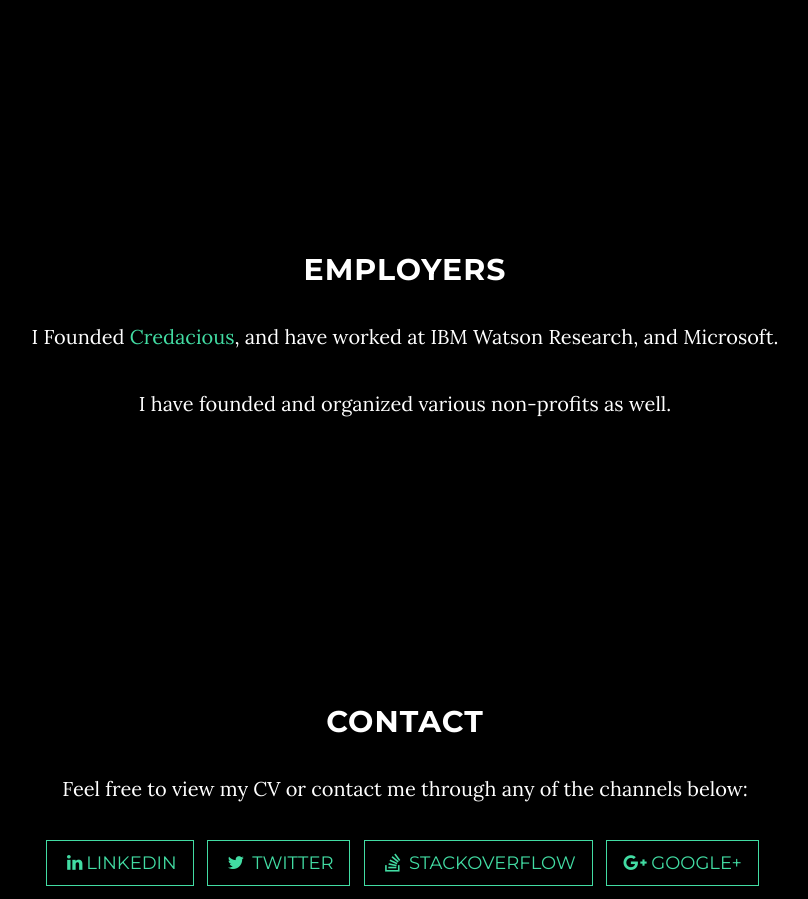
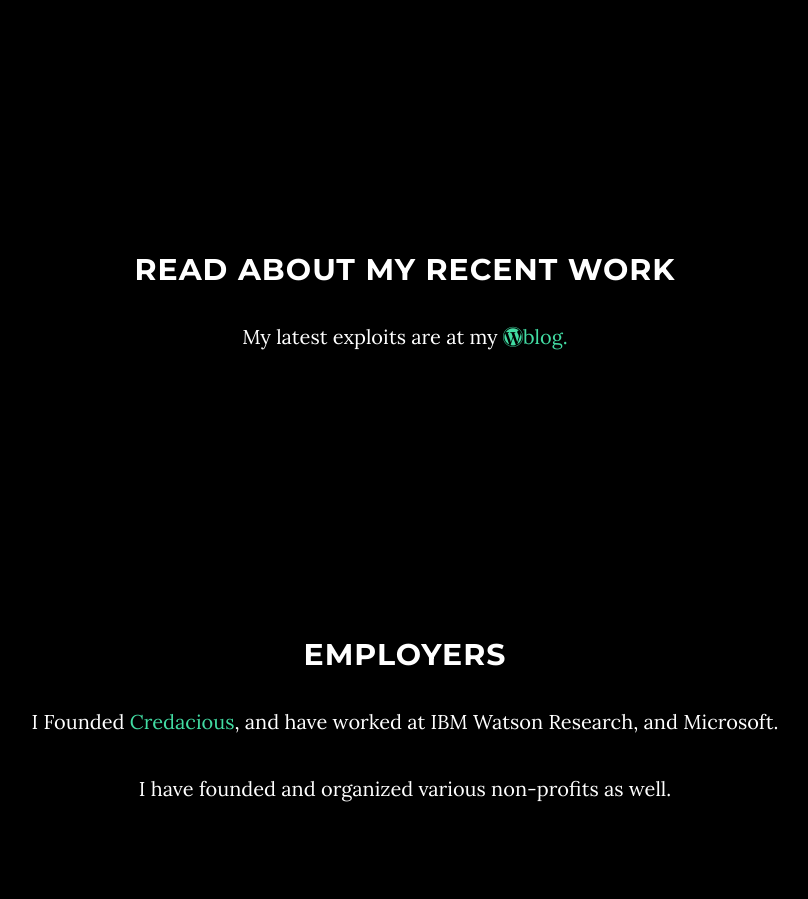
Before and after one commit to momoadeli/momoadeli.github.io, a website: page index.html in a window 1280 px wide. Shown: the part 1898-2797 px from the top of the page, without its empty margins (235-1043 px from the left). Drawn offline with nearby package versions, Linux system fonts and the light colour scheme; some packages are replaced by stand-ins of ours.

Commit message:
augment
add wp blog links

```diff
--- a/index.html
+++ b/index.html
@@ -56,6 +56,11 @@
                         <a class="page-scroll" href="#about">About</a>
                     </li>
                     <li>
+                        <a class="page-scroll" href="#wordpress">
+                            <i class="fa fa-wordpress" aria-hidden="true"></i>blog
+                        </a>
+                    </li>
+                    <li>
                         <a class="page-scroll" href="#employers">Employers</a>
                     </li>
 <!--                     <li>
@@ -110,6 +115,20 @@
             </div>
         </div>
     </section>
+
+    <!-- About Section -->
+    <section id="wordpress" class="container content-section text-center">
+                <h2>Read about my recent work</h2>
+                <p>
+                    My latest exploits are at my
+                    <a href="https://ceocredacious.wordpress.com/" target="_blank">
+                        <i class="fa fa-wordpress" aria-hidden="true"></i>blog.
+                    </a>
+
+                </p>
+            </div>
+        </div>
+    </section>
     <!-- About Section -->
     <section id="employers" class="container content-section text-center">
                 <h2>Employers</h2>
@@ -144,18 +163,24 @@
                 </p> -->
                 <ul class="list-inline banner-social-buttons">
                     <li>
-                        <a href="https://www.linkedin.com/in/momoadeli" class="btn btn-default btn-lg">
+                        <a href="https://www.linkedin.com/in/momoadeli" class="btn btn-default btn-lg" target="_blank">
                             <i class="fa fa-linkedin fa-fw"></i><span class="network-name">LinkedIn</span>
                         </a>
                     </li>
                     <li>
-                        <a href="https://twitter.com/credaciousmo" class="btn btn-default btn-lg"><i class="fa fa-twitter fa-fw"></i> <span class="network-name">Twitter</span></a>
+                        <a href="https://twitter.com/credaciousmo" class="btn btn-default btn-lg" target="_blank">
+                            <i class="fa fa-twitter fa-fw"></i> <span class="network-name">Twitter</span>
+                        </a>
                     </li>
                     <li>
-                        <a href="http://stackexchange.com/users/1877443/momo" class="btn btn-default btn-lg"><i class="fa fa-stack-overflow fa-fw"></i> <span class="network-name">StackOverflow</span></a>
+                        <a href="http://stackexchange.com/users/1877443/momo" class="btn btn-default btn-lg" target="_blank">
+                            <i class="fa fa-stack-overflow fa-fw"></i> <span class="network-name">StackOverflow</span>
+                        </a>
                     </li>
                     <li>
-                        <a href="https://plus.google.com/u/0/+MoMoadeli" class="btn btn-default btn-lg"><i class="fa fa-google-plus fa-fw"></i> <span class="network-name">Google+</span></a>
+                        <a href="https://plus.google.com/u/0/+MoMoadeli" class="btn btn-default btn-lg" target="_blank">
+                            <i class="fa fa-google-plus fa-fw"></i> <span class="network-name">Google+</span>
+                        </a>
                     </li>
                 </ul>
             </div>
```
